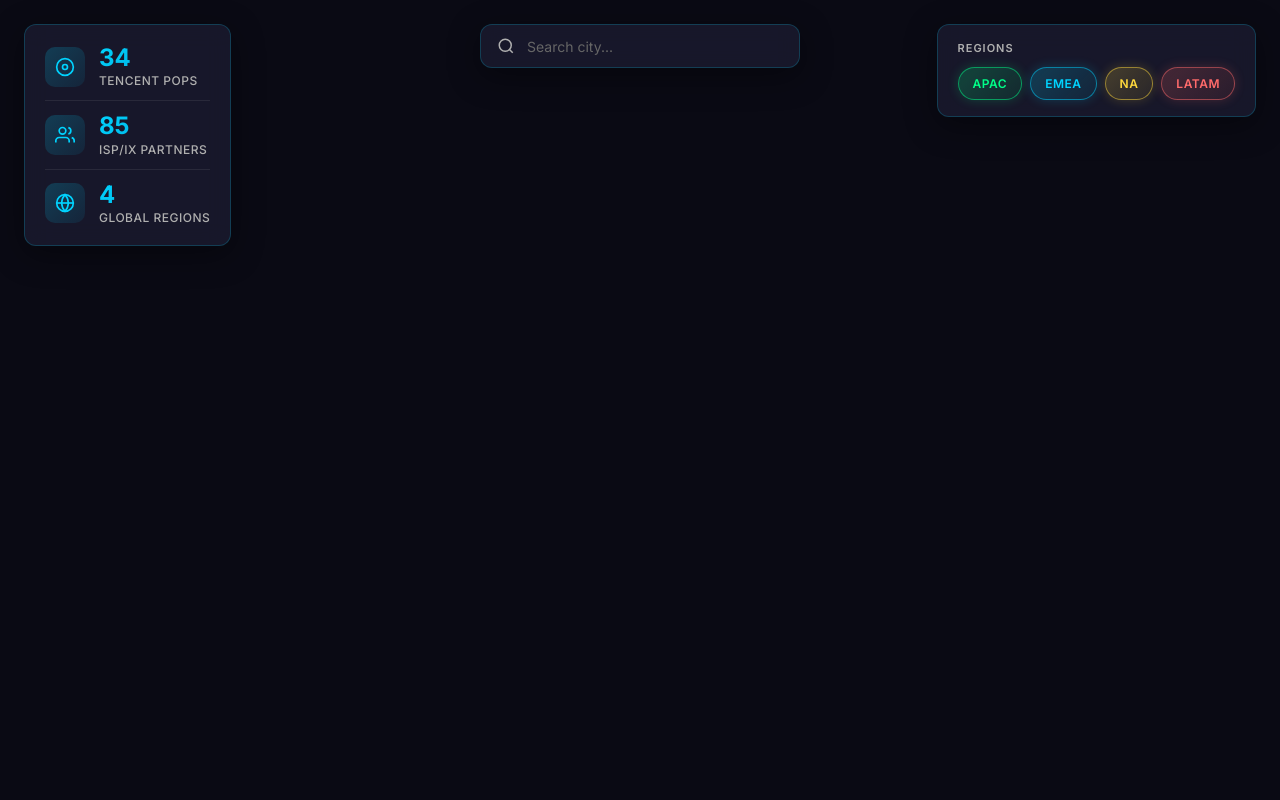
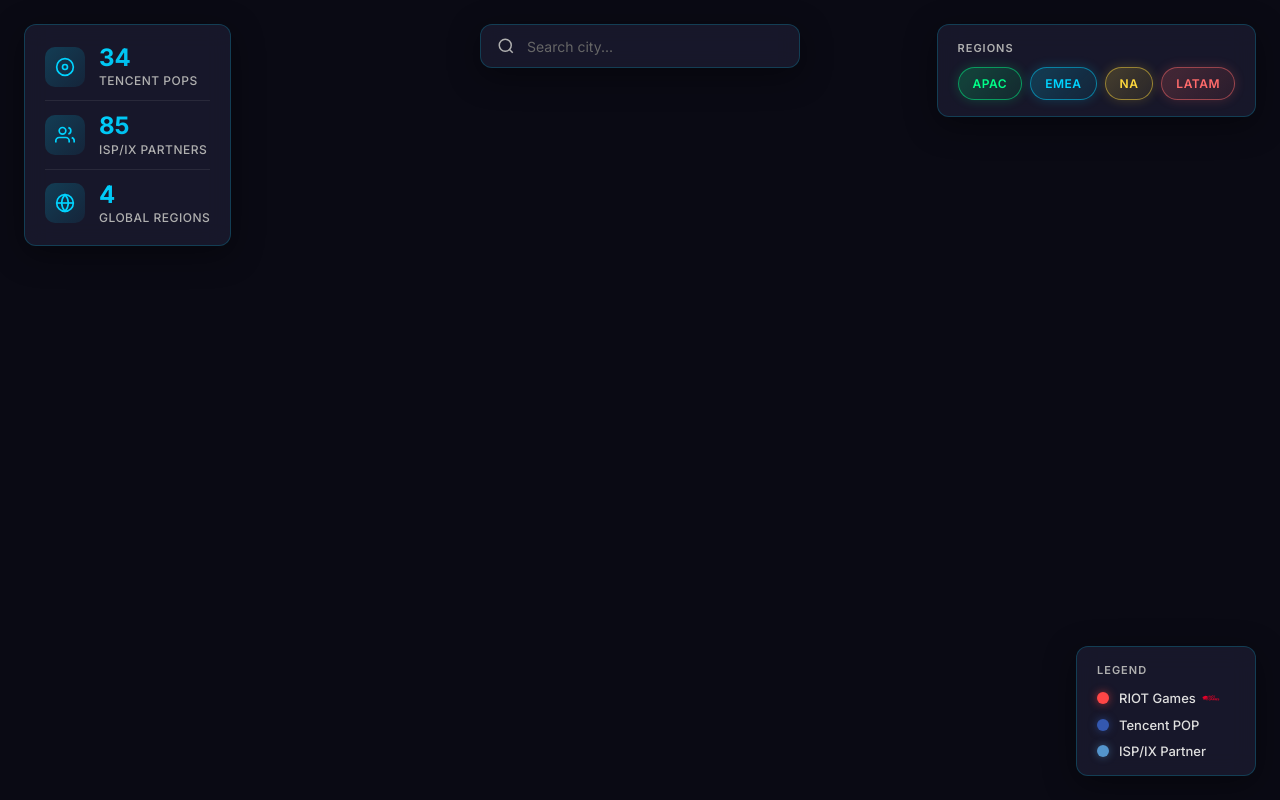
Before and after one commit to sumtzehern/Riot-animation, a website built with Vite: page index.html in a window 1280 px wide. Built offline with nearby package versions, Linux system fonts and the light colour scheme; what globe.gl would draw is missing.

Commit message:
Add: Legend that display different color represent different location

```diff
--- a/index.html
+++ b/index.html
@@ -78,6 +78,26 @@
     </div>
   </div>
 
+  <!-- Legend (Bottom Right) -->
+  <div id="legend-panel" class="ui-panel">
+    <span class="legend-title">Legend</span>
+    <div class="legend-items">
+      <div class="legend-item">
+        <span class="legend-dot riot"></span>
+        <span class="legend-label">RIOT Games</span>
+        <img src="/src/data/image/Riot-Games.svg" alt="RIOT" class="legend-logo" />
+      </div>
+      <div class="legend-item">
+        <span class="legend-dot tencent"></span>
+        <span class="legend-label">Tencent POP</span>
+      </div>
+      <div class="legend-item">
+        <span class="legend-dot partner"></span>
+        <span class="legend-label">ISP/IX Partner</span>
+      </div>
+    </div>
+  </div>
+
   <script type="module" src="/src/main.js"></script>
 </body>
 </html>
--- a/src/main.js
+++ b/src/main.js
@@ -19,6 +19,7 @@ import peeringData from './data/peering.json';
 // CONFIGURATION
 // ============================================================================
 
+// const EARTH_TEXTURE_URL = '//unpkg.com/three-globe/example/img/earth-dark.jpg'
 const EARTH_TEXTURE_URL = '//unpkg.com/three-globe/example/img/earth-night.jpg';
 const EARTH_BUMP_URL = '//unpkg.com/three-globe/example/img/earth-topology.png';
 
--- a/src/style.css
+++ b/src/style.css
@@ -361,6 +361,74 @@ html, body {
 }
 
 /* ============================================================================
+   LEGEND PANEL (Bottom Right)
+   ============================================================================ */
+
+#legend-panel {
+  bottom: 24px;
+  right: 24px;
+  padding: 16px 20px;
+  min-width: 180px;
+}
+
+.legend-title {
+  font-size: 11px;
+  font-weight: 600;
+  color: #B0B0B0;
+  text-transform: uppercase;
+  letter-spacing: 1px;
+  display: block;
+  margin-bottom: 12px;
+}
+
+.legend-items {
+  display: flex;
+  flex-direction: column;
+  gap: 10px;
+}
+
+.legend-item {
+  display: flex;
+  align-items: center;
+  gap: 10px;
+}
+
+.legend-dot {
+  width: 12px;
+  height: 12px;
+  border-radius: 50%;
+  flex-shrink: 0;
+}
+
+.legend-dot.riot {
+  background: #ff4646;
+  box-shadow: 0 0 8px rgba(255, 70, 70, 0.6);
+}
+
+.legend-dot.tencent {
+  background: #3458b0;
+  box-shadow: 0 0 8px rgba(52, 88, 176, 0.6);
+}
+
+.legend-dot.partner {
+  background: rgba(100, 181, 246, 0.8);
+  box-shadow: 0 0 8px rgba(100, 181, 246, 0.4);
+}
+
+.legend-logo {
+  width: 18px;
+  height: 18px;
+  object-fit: contain;
+  margin-left: -4px;
+}
+
+.legend-label {
+  font-size: 13px;
+  font-weight: 500;
+  color: #E0E0E0;
+}
+
+/* ============================================================================
    RESPONSIVE ADJUSTMENTS
    ============================================================================ */
 
```
Also changed, not shown: src/data/image/Riot-Games.svg (added), src/data/image/riot_svg.webp (deleted).
